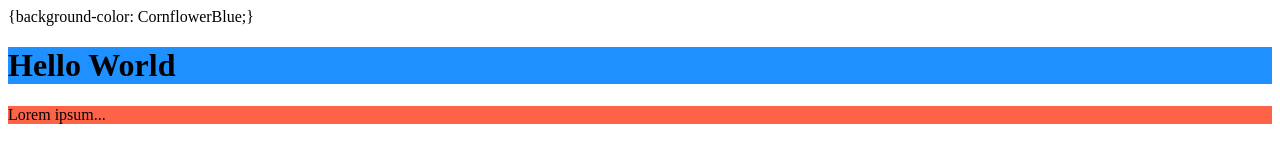
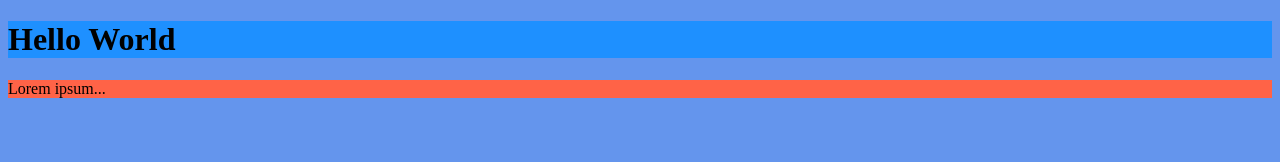
Before and after one commit to sgopwani/sgopwani.github.io, a plain HTML site: page index.html in a window 1280 px wide. Drawn offline with Linux system fonts and the light colour scheme.

Commit message:
Update index.html

```diff
--- a/index.html
+++ b/index.html
@@ -2,7 +2,9 @@
 <html>
 
 <body>
-  {background-color: CornflowerBlue;}
+  <style>
+    body{background-color: CornflowerBlue;}
+  </style>
 <h1 style="background-color:DodgerBlue;">Hello World</h1>
 <p style="background-color:Tomato;">Lorem ipsum...</p>
 </body>
```
